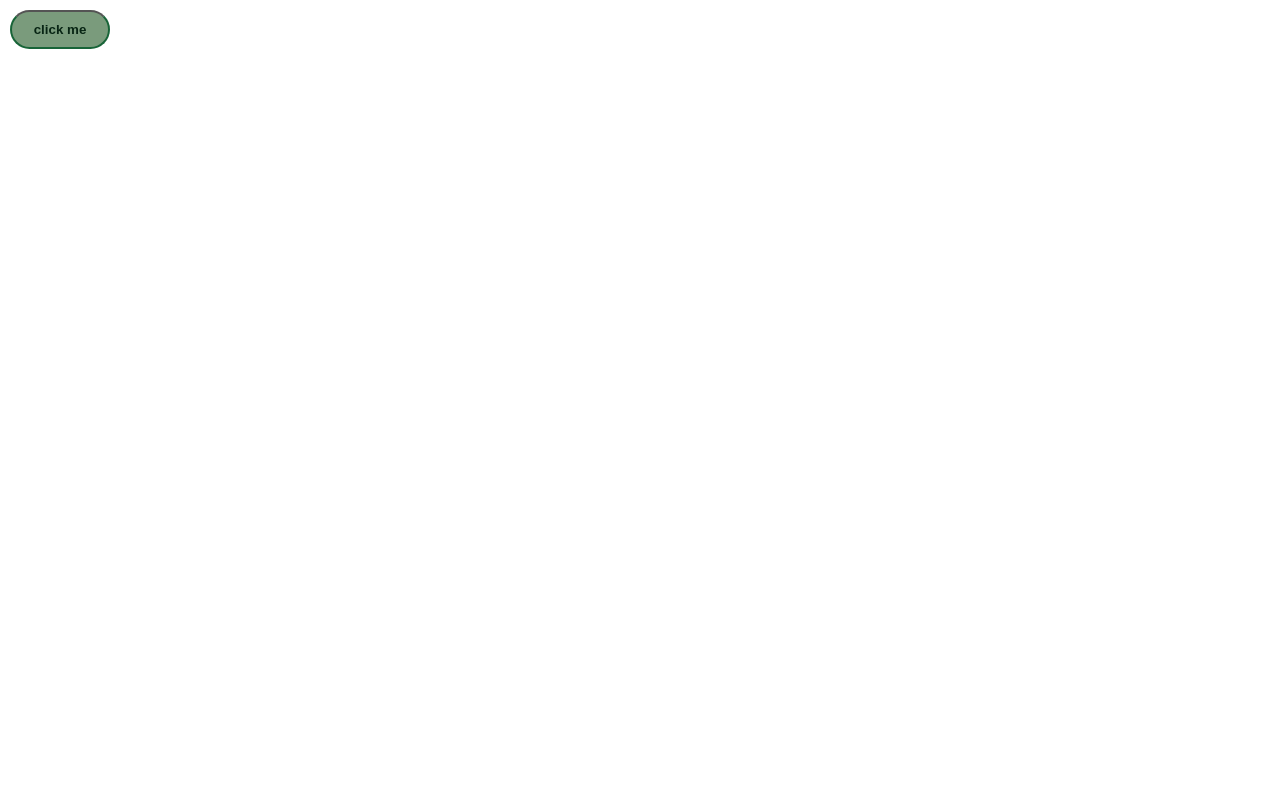
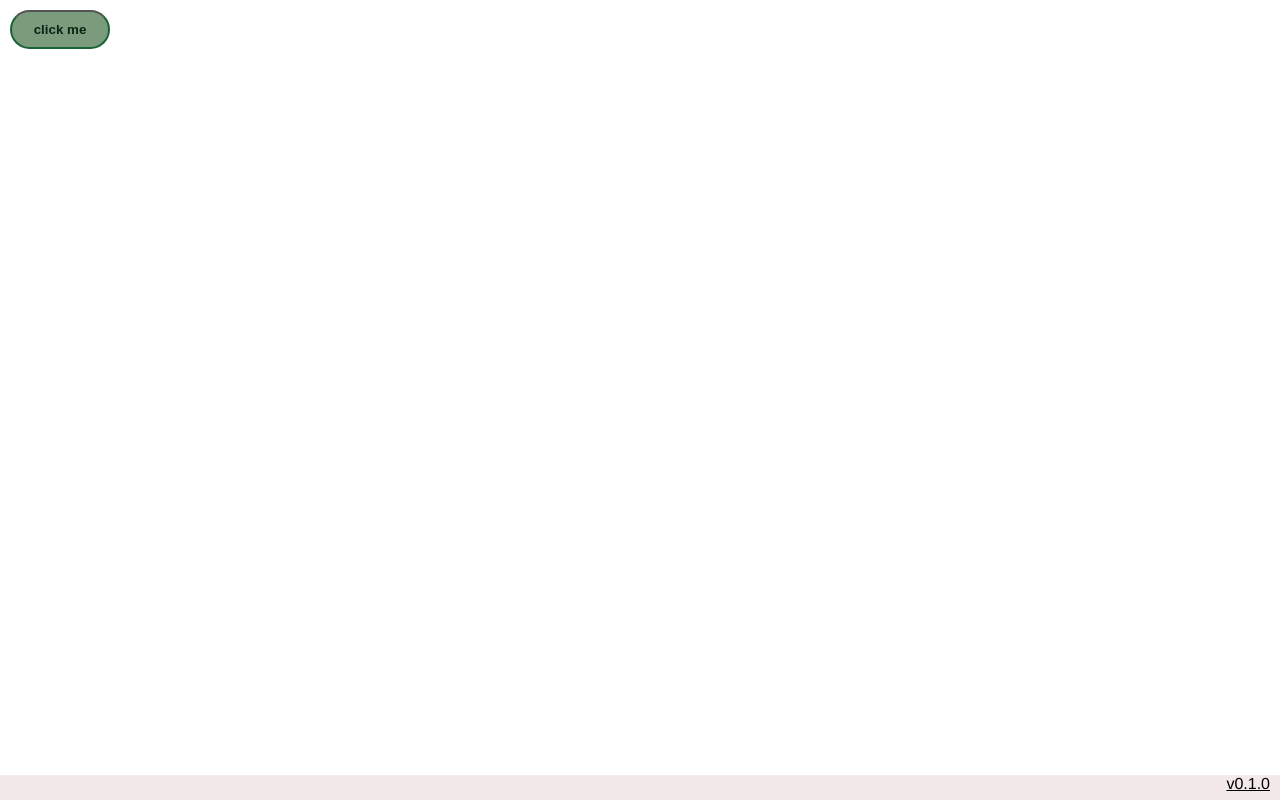
Before and after one commit to wcoots/naughty-button, a Vue app: page / in a window 1280 px wide. Built offline with nearby package versions, Linux system fonts and the light colour scheme.

Commit message:
added footer

```diff
--- a/package.json
+++ b/package.json
@@ -1,6 +1,6 @@
 {
   "name": "naughty-button",
-  "version": "0.0.0",
+  "version": "0.1.0",
   "scripts": {
     "dev": "vite",
     "build": "vite build"
--- a/src/App.vue
+++ b/src/App.vue
@@ -1,14 +1,17 @@
 <template>
   <Home />
+  <Footer />
 </template>
 
 <script>
 import Home from './components/Home.vue'
+import Footer from './components/Footer.vue'
 
 export default {
   name: 'App',
   components: {
-    Home
-  }
+    Home,
+    Footer
+  },
 }
 </script>
--- /dev/null
+++ b/src/components/Footer.vue
@@ -0,0 +1,36 @@
+<template>
+    <span class="footer">
+        <a href="https://github.com/WillCooter/naughty-button">v{{ version }}</a>
+    </span>
+</template>
+
+<script lang="ts">
+import { ref, Ref } from 'vue'
+// @ts-ignore
+import pjson from '../../package.json'
+
+export default {
+    name: 'Footer',
+    setup() {
+        const version: Ref<string> = ref(pjson.version)
+
+        return { version }
+    }
+}
+</script>
+
+<style scoped>
+.footer {
+    position: fixed;
+    left: 0;
+    bottom: 0;
+    width: 100%;
+    height: 25px;
+    background-color: rgb(243, 233, 233);
+}
+a {
+    color: #000000;
+    float: right;
+    padding-right: 10px;
+}
+</style>
```
Also changed, not shown: src/components/Home.vue (indentation only).
